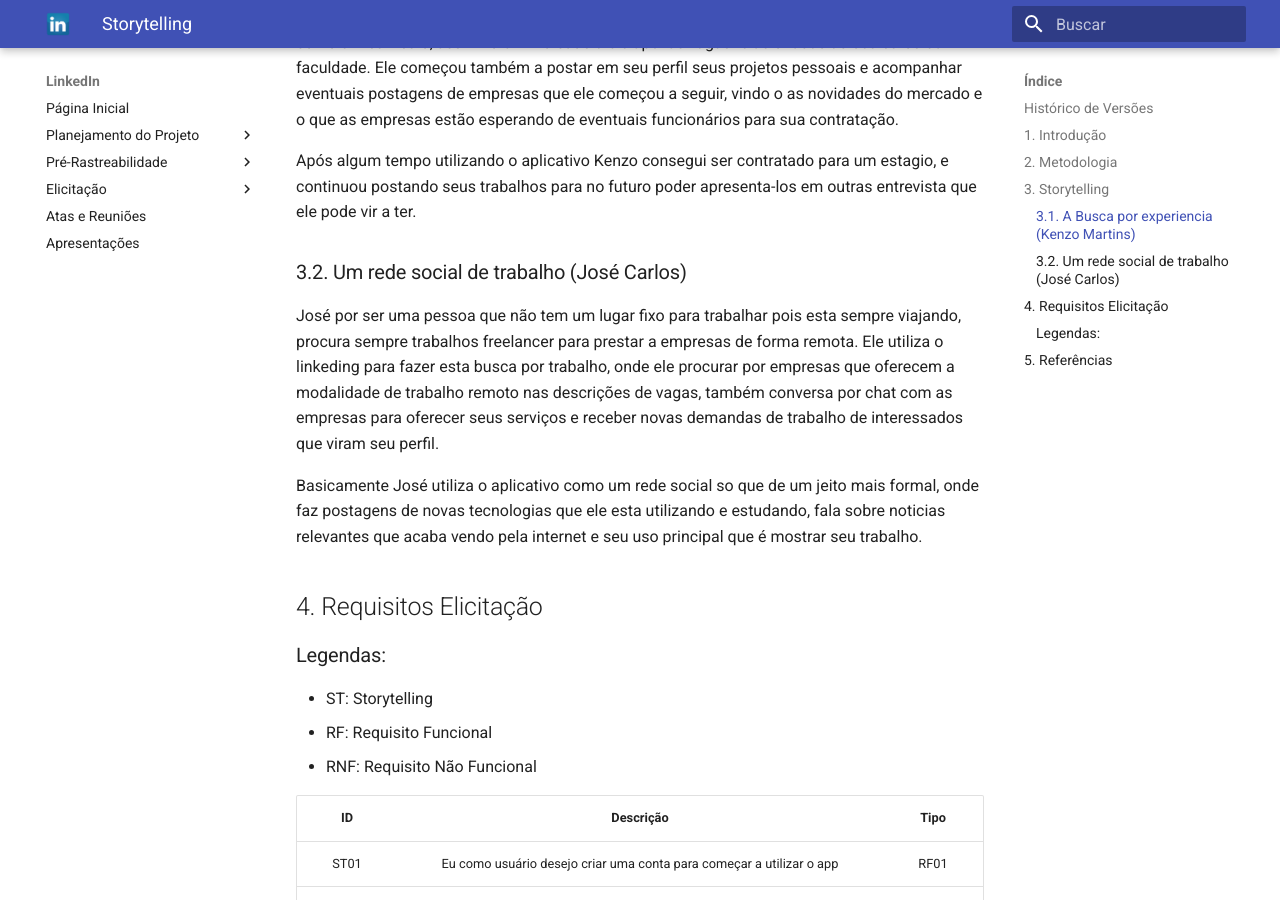
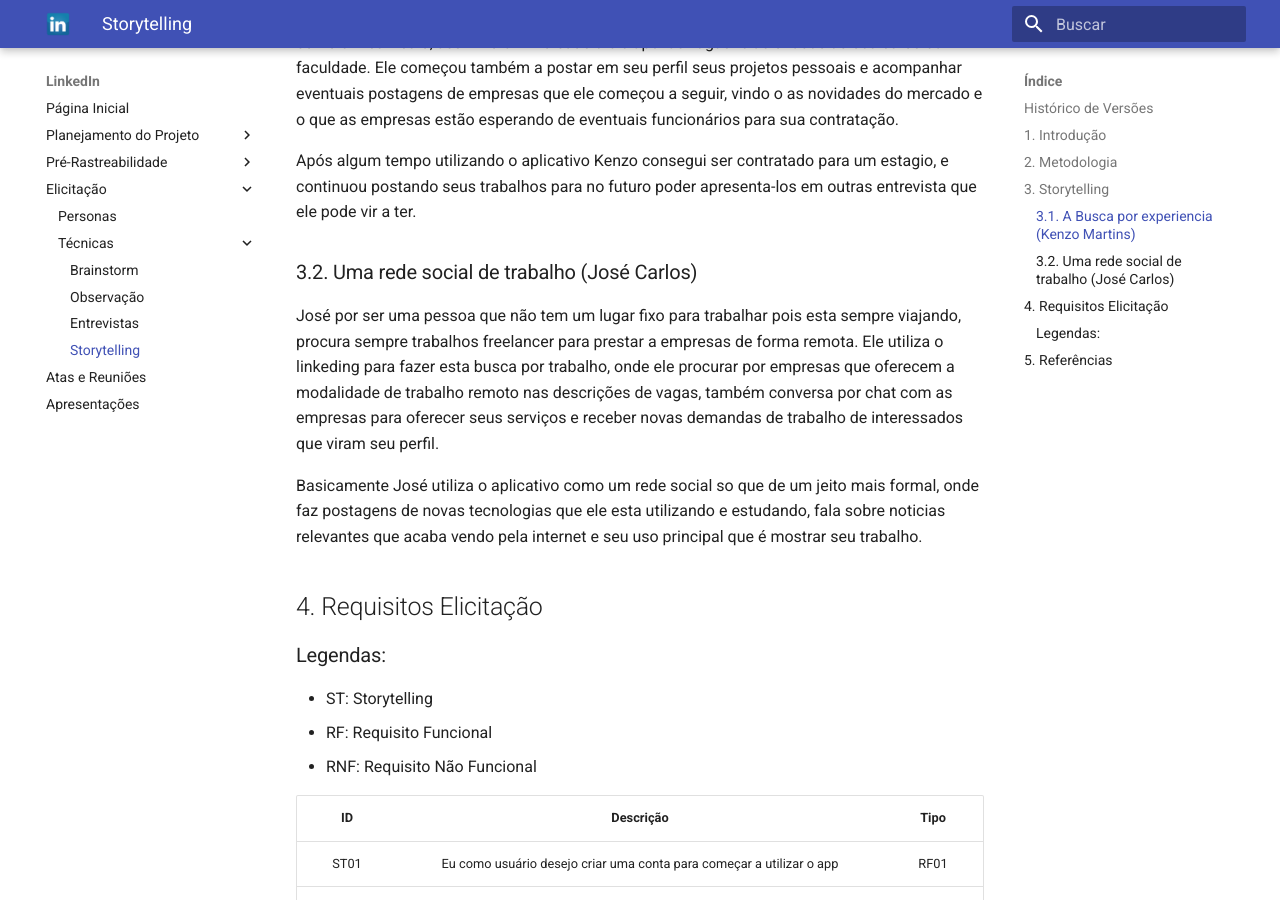
Before and after one commit to Requisitos-de-Software/2022.2-LinkedIn, an MkDocs documentation site: the page built from docs/elicitacao/storytelling.md, in a window 1280 px wide and 900 px high, scrolled down 1088 px. Built offline with MkDocs 1.6.1 and Material for MkDocs 9.7.7, drawn with Linux system fonts in a browser that asks for light colours.

Commit message:
Adição do storytelling no mkdocs

```diff
--- a/docs/elicitacao/storytelling.md
+++ b/docs/elicitacao/storytelling.md
@@ -24,7 +24,7 @@
 
 Após algum tempo utilizando o aplicativo Kenzo consegui ser contratado para um estagio, e continuou postando seus trabalhos para no futuro poder apresenta-los em outras entrevista que ele pode vir a ter.
 
-### 3.2. Um rede social de trabalho (José Carlos)
+### 3.2. Uma rede social de trabalho (José Carlos)
 
 José por ser uma pessoa que não tem um lugar fixo para trabalhar pois esta sempre viajando, procura sempre trabalhos freelancer para prestar a empresas de forma remota. Ele utiliza o linkeding para fazer esta busca por trabalho, onde ele procurar por empresas que oferecem a modalidade de trabalho remoto nas descrições de vagas, também  conversa por chat com as empresas para oferecer seus serviços e receber novas demandas de trabalho de interessados que viram seu perfil.
 
@@ -61,4 +61,4 @@
 
 ## 5. Referências
 
-- Uso de Storytelling para Apoiar a Gestão de Conhecimento no Desenvolvimento de Software (https://sol.sbc.org.br/index.php/sbqs/article/view/15275)
+> * Uso de Storytelling para Apoiar a Gestão de Conhecimento no Desenvolvimento de Software (https://sol.sbc.org.br/index.php/sbqs/article/view/15275)
--- a/mkdocs.yml
+++ b/mkdocs.yml
@@ -23,6 +23,7 @@
       - Brainstorm: ./elicitacao/brainstorm.md
       - Observação: ./elicitacao/observacao.md
       - Entrevistas: ./elicitacao/entrevistas.md
+      - Storytelling: ./elicitacao/storytelling.md
   - Atas e Reuniões: ./atas_e_reunioes/atas_reunioes.md
   - Apresentações: ./apresentacoes/apresentacoes.md
 markdown_extensions:
```
